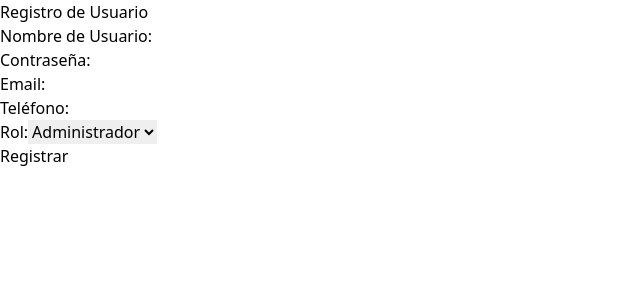
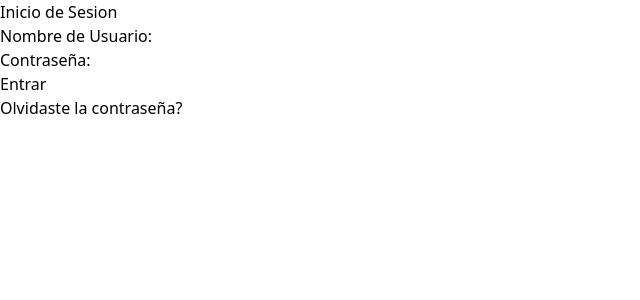
Before and after one commit to KasbekGaz/UsuarioDjango, a React (Vite) app in the folder client/: page /login in a window 1280 px wide. Shown: the top 300 px of the page, without its empty margins (0-640 px from the left). Built offline with nearby package versions, Linux system fonts and the light colour scheme.

Commit message:
Estableciendo rutas usuario

```diff
--- a/client/src/App.jsx
+++ b/client/src/App.jsx
@@ -1,11 +1,19 @@
 import React from "react";
+import { BrowserRouter, Routes, Route, Navigate} from 'react-router-dom'
 import RegisterView from "./pages/RegisterView";
+import { LoginView } from "./pages/LoginView"
 
 function App() {
   return(
-    <div className='App'>
-      <RegisterView />
-    </div>
+    <BrowserRouter>
+      <Routes>
+        <Route path="/" element={<Navigate to ="/login"/>} />
+        <Route path="/register" element={<RegisterView/>} />
+        <Route path="/login" element={<LoginView/>} />
+      </Routes>
+    </BrowserRouter>
+
+
   );
 }
 
```
